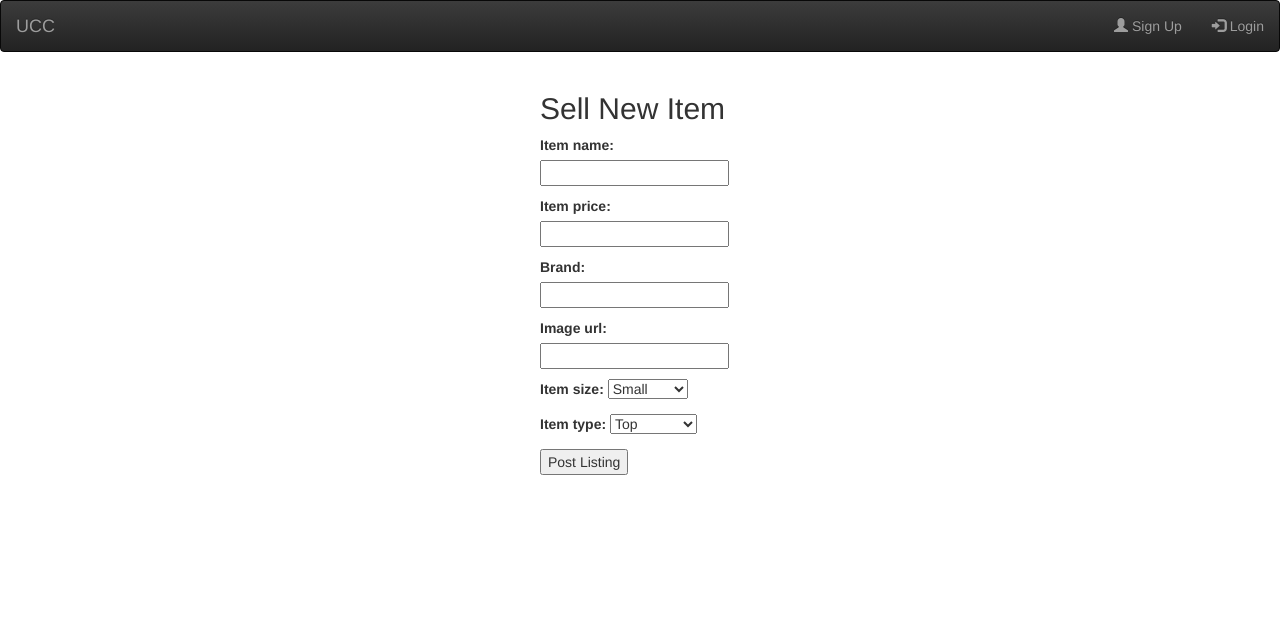
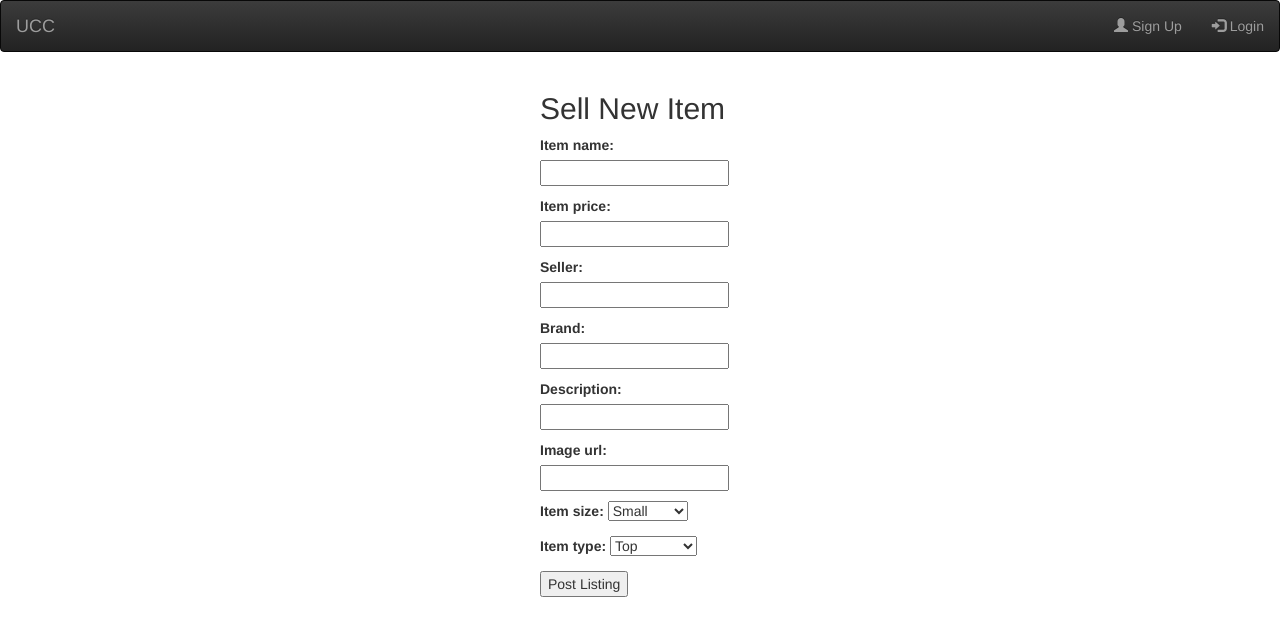
Before and after one commit to lindaxiong/Internet-Scale-Used-Clothing-App, a Django app: template html_app/web/templates/create_listing.html in a window 1280 px wide. Shown: the top 636 px of the page. Run offline with Django 3.2, Linux system fonts and the light colour scheme; the template is opened without the code that fills it: values that come from a table or form of the project are taken from there, others are empty; some libraries are stand-ins or nearby versions.

Commit message:
added item desc/seller fields to form

```diff
--- a/html_app/web/forms.py
+++ b/html_app/web/forms.py
@@ -15,7 +15,10 @@ class LogInForm(forms.Form):
 class ListingForm(forms.Form):
     item_name = forms.CharField(max_length=30)
     item_price = forms.DecimalField(max_digits=10, decimal_places=2)
+    #seller field was put here to be pre-filled, not the optimal solution
+    seller = forms.CharField(max_length=30)
     brand = forms.CharField(max_length=100)
+    description = forms.CharField()
     image_url = forms.URLField(max_length=1000)
     ITEM_SIZES = (
         ('S', 'Small'),
--- a/html_app/web/templates/create_listing.html
+++ b/html_app/web/templates/create_listing.html
@@ -21,6 +21,12 @@
 {% if message.brand %}
 <h3> Brand Errors: </h3>
 {% for error in message.brand %}
+  {{ error }}
+{% endfor %}
+{% endif %}
+{% if message.description %}
+<h3> Description Errors: </h3>
+{% for error in message.description %}
   {{ error }}
 {% endfor %}
 {% endif %}
--- a/html_app/web/views.py
+++ b/html_app/web/views.py
@@ -83,13 +83,15 @@ def create_listing(request):
         resp['logged_in'] = auth['username']
 
     if not auth['logged_in']:
-        return render(request, 'login.html', {'message': {'status_message': "You must log in to create listing!"}})
+        response = HttpResponseRedirect(reverse('log-in'))
+        return response
     if request.method == "POST":
         # doesn't return any error codes, don't need to try/catch
         create_listing_req = urllib.request.Request(url=EXP_API + 'item/create/', method='POST', data=request.body)
         create_listing_json = urllib.request.urlopen(create_listing_req).read().decode('utf-8')
         cl_resp = json.loads(create_listing_json)
         # creates an empty form to render on the page
+        data = {'username': auth['username']}
         resp['form'] = ListingForm()
         # if the exp app returns success as status
         print(cl_resp)
```
